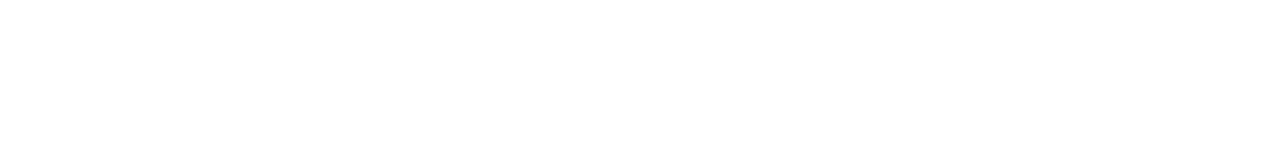
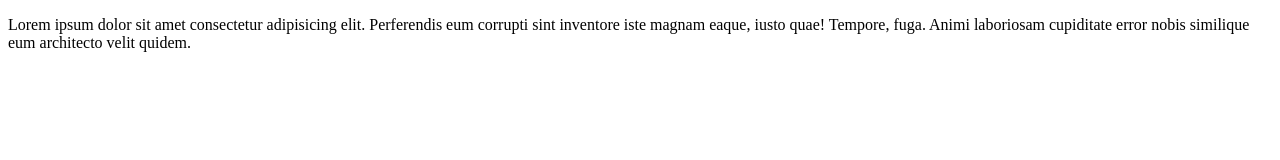
Before and after one commit to magerngulik/mg-git-test, a plain HTML site: page index.html in a window 1280 px wide. Drawn offline with Linux system fonts and the light colour scheme.

Commit message:
menambahkan paragraf

```diff
--- a/index.html
+++ b/index.html
@@ -6,5 +6,12 @@
     <meta name="viewport" content="width=device-width, initial-scale=1.0" />
     <title>Coba Git Remote</title>
   </head>
-  <body></body>
+  <body>
+    <p>
+      Lorem ipsum dolor sit amet consectetur adipisicing elit. Perferendis eum
+      corrupti sint inventore iste magnam eaque, iusto quae! Tempore, fuga.
+      Animi laboriosam cupiditate error nobis similique eum architecto velit
+      quidem.
+    </p>
+  </body>
 </html>
```
